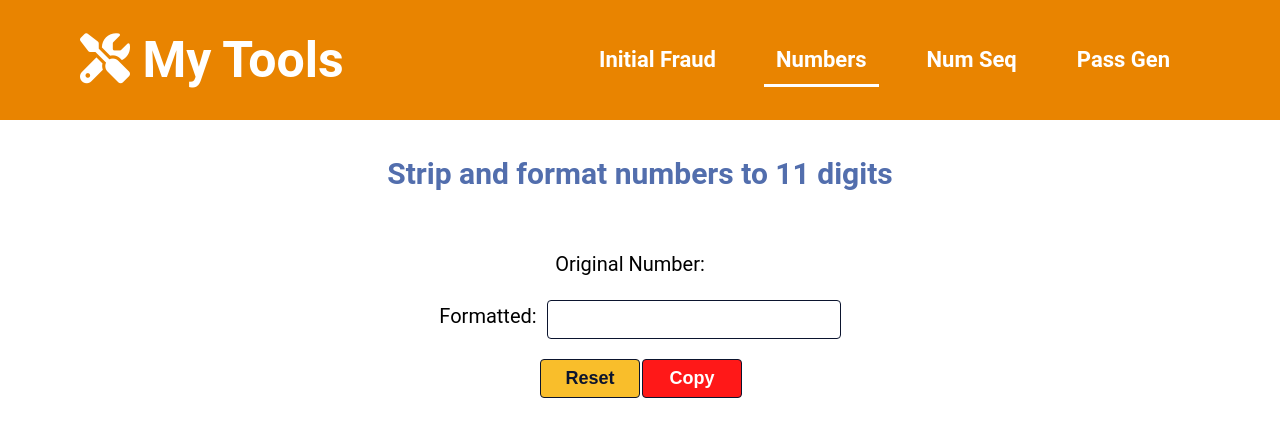
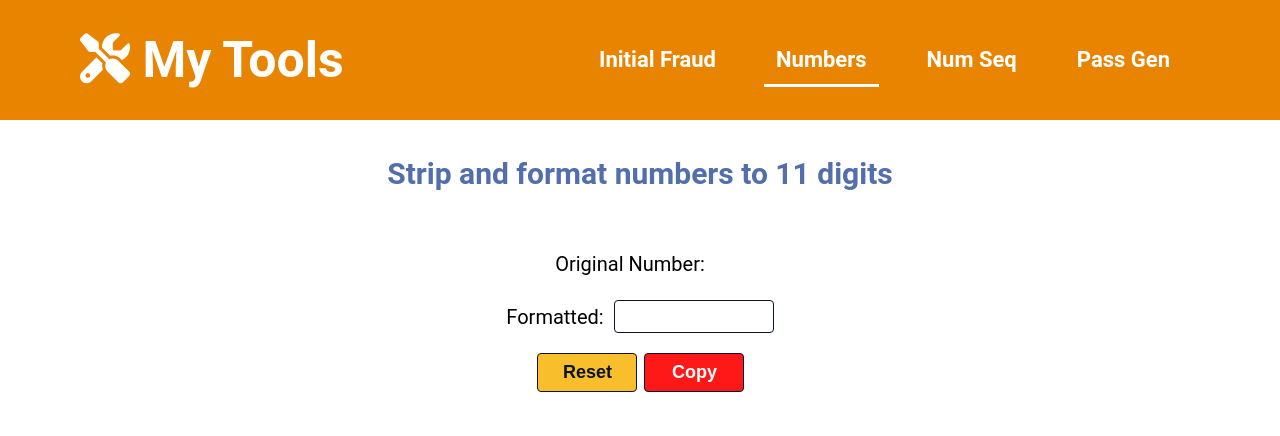
Before and after one commit to MelvinPeepers/tools, a React (Create React App) app in the folder my-app/: page /numbers in a window 1280 px wide. Shown: the top 436 px of the page. Built offline with nearby package versions, Linux system fonts and the light colour scheme.

Commit message:
Tweaked Styling for Numbers

```diff
--- a/my-app/src/components/pages/numbers/Numbers.css
+++ b/my-app/src/components/pages/numbers/Numbers.css
@@ -188,32 +188,8 @@ forms
 */
 
 .container-form {
-  display: flex;
-  flex-direction: column;
-  align-items: center;
-  width: 100%;
-}
-
-.form-list {
-  text-align: center;
-}
-
-.list-input {
-  display: flex;
-  justify-content: center;
-  padding-bottom: 20px;
-}
-
-.input {
-  font-size: 1.8rem;
-  padding: 8px 30px;
-  border-radius: 4px;
-  border: 1px solid var(--main-tx-color);
-}
-
-.label {
-  font-size: 2rem;
-  margin-right: 10px;
+  margin: 0 auto;
+  width: 96%;
 }
 
 .list-output {
@@ -221,6 +197,26 @@ forms
   justify-content: center;
   align-items: center;
   padding: 20px 0;
+}
+
+.list-input {
+  display: flex;
+  justify-content: center;
+  align-items: center;
+  padding-bottom: 20px;
+}
+
+.input {
+  font-size: 1.8rem;
+  padding: 5px 10px;
+  border-radius: 4px;
+  border: 1px solid var(--main-tx-color);
+  width: 160px;
+}
+
+.label {
+  font-size: 2rem;
+  margin-right: 10px;
 }
 
 .button-settings {
@@ -231,11 +227,13 @@ forms
 .input-btn {
   background-color: var(--submit-bg-color);
   color: var(--main-tx-color);
+  margin-right: 5px;
 }
 
 .output-btn {
   background-color: var(--copy-bg-color);
   color: var(--main-bg-color);
+  margin-left: 5px;
 }
 
 .form-btn {
--- a/my-app/src/components/pages/numbers/Numbers.js
+++ b/my-app/src/components/pages/numbers/Numbers.js
@@ -30,6 +30,7 @@ const Numbers = () => {
     <Fragment>
       <div className='header-secondary'>
         <h2>Strip and format numbers to 11 digits</h2>
+
         <div className='container-form'>
             <ul>
               <li className="list-output">
--- a/my-app/src/components/pages/passwordGen/PasswordGen.css
+++ b/my-app/src/components/pages/passwordGen/PasswordGen.css
@@ -258,7 +258,7 @@ forms
 }
 
 /*
-  media quiries
+  Media Queries
 */
 
 @media (min-width: 1024px) {
```
